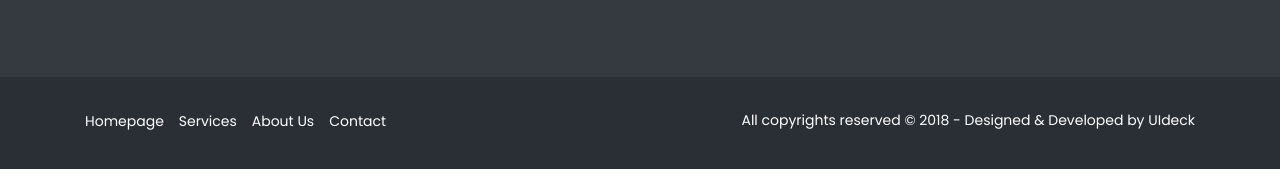
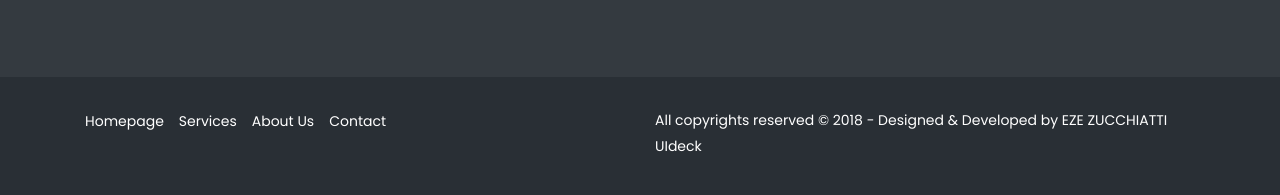
Before and after one commit to EzeZucchiatti/DOZ, a plain HTML site: page index.html in a window 1280 px wide. Shown: the part 5755-5950 px from the top of the page. Before the commit the page ends 5924 px from the top, so only its background shows below. Drawn offline with Linux system fonts and the light colour scheme.

Commit message:
prueba push segunda

```diff
--- a/index.html
+++ b/index.html
@@ -750,7 +750,7 @@
           </div>
           <div class="col-lg-6 col-sm-6 col-xs-12">
             <div class="copyright">
-              <p>All copyrights reserved &copy; 2018 - Designed & Developed by <a rel="nofollow" href="https://uideck.com">UIdeck</a></p>
+              <p>All copyrights reserved &copy; 2018 - Designed & Developed by EZE ZUCCHIATTI <a rel="nofollow" href="https://uideck.com">UIdeck</a></p>
             </div>
           </div>
         </div>
```
